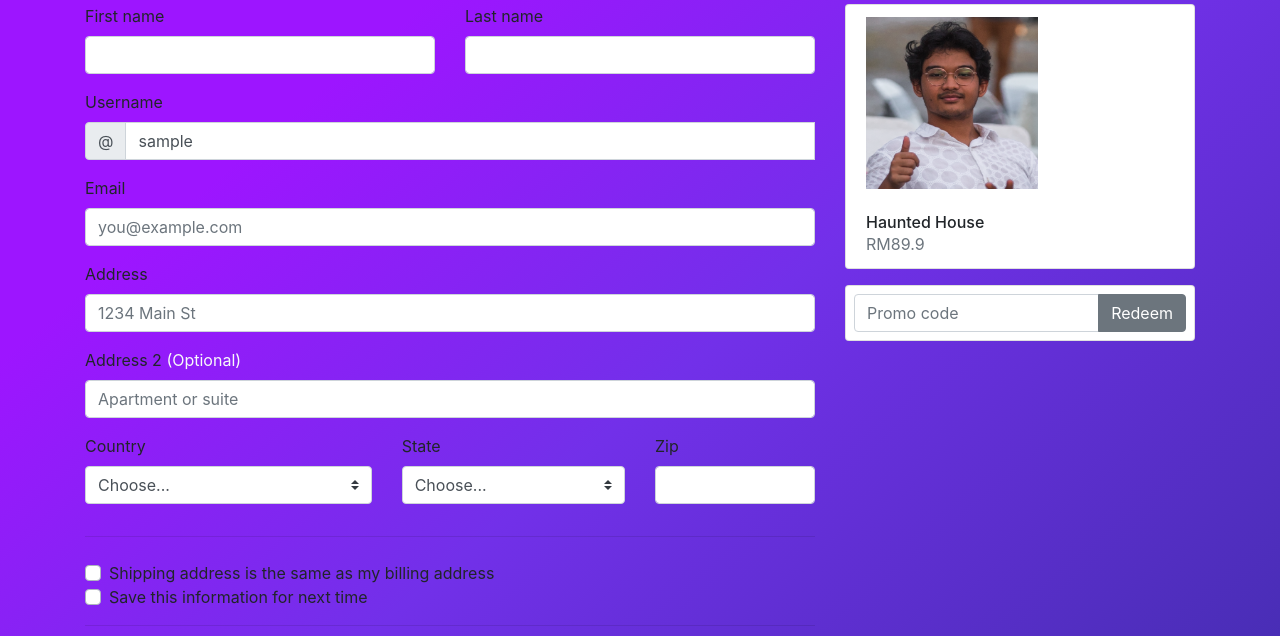
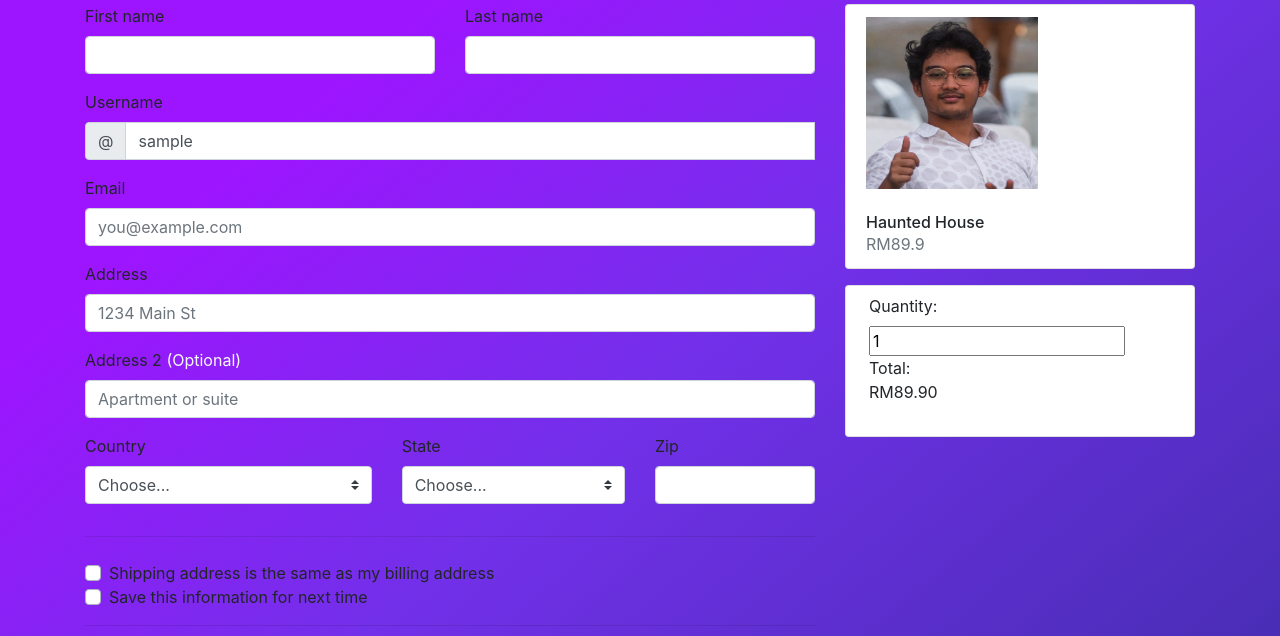
Before and after one commit to JustinCJM/BIT210-Assignment, a PHP site: page /Kpayment.php?productid=26 in a window 1280 px wide. Shown: the part 303-939 px from the top of the page. Run offline with PHP 8.4, Linux system fonts and the light colour scheme; the visitor is signed in with stand-in values (Sample User, id 1); data comes from the database, SQL or seed files in the repository; some libraries are stand-ins or nearby versions.

Commit message:
completely works now

```diff
--- a/Kpayment.php
+++ b/Kpayment.php
@@ -59,10 +59,12 @@ require_once 'includes/dbh.inc.php';
           </ul>
 
           <form class="card p-2">
-            <div class="input-group">
-              <input type="text" class="form-control" placeholder="Promo code">
+            <div class="col-md-3 mb-3">
+              <label for="quantity">Quantity:</label>
+              <input type="number" id="quantityInput" name="quantity" min="1" value="1">
+              <label for="total" id="totalLabel">Total: RM<?php echo $productPrice?>0</label>
               <div class="input-group-append">
-                <button type="submit" class="btn btn-secondary">Redeem</button>
+
               </div>
             </div>
           </form>
@@ -102,7 +104,7 @@ require_once 'includes/dbh.inc.php';
 
             <div class="mb-3">
               <label for="email">Email </label>
-              <input type="email" class="form-control" id="email" placeholder="you@example.com">
+              <input type="email" class="form-control" name="email" id="email" placeholder="you@example.com">
               <div class="invalid-feedback">
                 Please enter a valid email address for shipping updates.
               </div>
@@ -110,7 +112,7 @@ require_once 'includes/dbh.inc.php';
 
             <div class="mb-3">
               <label for="address">Address</label>
-              <input type="text" class="form-control" id="address" placeholder="1234 Main St" required="">
+              <input type="text" class="form-control" name="address" id="address" placeholder="1234 Main St" required="">
               <div class="invalid-feedback">
                 Please enter your shipping address.
               </div>
@@ -118,13 +120,13 @@ require_once 'includes/dbh.inc.php';
 
             <div class="mb-3">
               <label for="address2">Address 2 <span class="text-light">(Optional)</span></label>
-              <input type="text" class="form-control" id="address2" placeholder="Apartment or suite">
+              <input type="text" class="form-control" name="address2" id="address2" placeholder="Apartment or suite">
             </div>
 
             <div class="row">
               <div class="col-md-5 mb-3">
                 <label for="country">Country</label>
-                <select class="custom-select d-block w-100" id="country" required="">
+                <select class="custom-select d-block w-100" name="country" id="country" required="">
                   <option value="">Choose...</option>
                   <?php
                     $countries = array(
@@ -166,7 +168,7 @@ require_once 'includes/dbh.inc.php';
               </div>
               <div class="col-md-4 mb-3">
                 <label for="state">State</label>
-                  <select class="custom-select d-block w-100" id="state" required="">
+                  <select class="custom-select d-block w-100" name="state" id="state" required="">
                         <option value="">Choose...</option>
                         <?php
                         $malaysiaStates = array(
@@ -185,7 +187,7 @@ require_once 'includes/dbh.inc.php';
               </div>
               <div class="col-md-3 mb-3">
                 <label for="zip">Zip</label>
-                <input type="text" class="form-control" id="zip" placeholder="" required="">
+                <input type="text" class="form-control" name="zip" id="zip" placeholder="" required="">
                 <div class="invalid-feedback">
                   Zip code required.
                 </div>
@@ -250,8 +252,12 @@ require_once 'includes/dbh.inc.php';
                   Security code required
                 </div>
               </div>
+               <input type="hidden" id="orderQuantity" name="quantity" value="1">
+               <input type="hidden" id="price" name="price" value="<?php echo $productPrice ?>">
+              <input type="hidden" id="productID" name="productID" value="<?php echo $_GET['productid']?>">
             </div>
             <hr class="mb-4">
+
             <button class="btn btn-primary btn-lg btn-block" type="submit">Pay</button>
           </form>
         </div>
@@ -267,24 +273,21 @@ require_once 'includes/dbh.inc.php';
       </footer>
     </div>
 
-    <!-- Bootstrap core JavaScript
-    ================================================== -->
-    <!-- Placed at the end of the document so the pages load faster -->
+
     <script src="https://code.jquery.com/jquery-3.2.1.slim.min.js" integrity="sha384-KJ3o2DKtIkvYIK3UENzmM7KCkRr/rE9/Qpg6aAZGJwFDMVNA/GpGFF93hXpG5KkN" crossorigin="anonymous"></script>
     <script>window.jQuery || document.write('<script src="../../assets/js/vendor/jquery-slim.min.js"><\/script>')</script>
     <script src="../../assets/js/vendor/popper.min.js"></script>
     <script src="../../dist/js/bootstrap.min.js"></script>
     <script src="../../assets/js/vendor/holder.min.js"></script>
     <script>
-      // Example starter JavaScript for disabling form submissions if there are invalid fields
+
       (function() {
         'use strict';
 
         window.addEventListener('load', function() {
-          // Fetch all the forms we want to apply custom Bootstrap validation styles to
+
           var forms = document.getElementsByClassName('needs-validation');
 
-          // Loop over them and prevent submission
           var validation = Array.prototype.filter.call(forms, function(form) {
             form.addEventListener('submit', function(event) {
               if (form.checkValidity() === false) {
@@ -298,5 +301,25 @@ require_once 'includes/dbh.inc.php';
       })();
     </script>
 
+    <script>
+        var productPrice = <?php echo $productPrice; ?>;
+
+        document.getElementById('quantityInput').addEventListener('input', function() {
+            var quantity = this.value;
+            var total = productPrice * quantity;
+
+            // Display total with a dollar sign
+            document.getElementById('totalLabel').innerText = 'Total: RM' + total.toFixed(2);
+        });
+    </script>
+
+    <script>
+
+        document.getElementById('quantityInput').addEventListener('input', function() {
+            document.getElementById('orderQuantity').value = this.value;
+        });
+    </script>
+
+
 
 </body></html>
--- a/Kpayment_success.php
+++ b/Kpayment_success.php
@@ -27,9 +27,6 @@
     />
   </head>
   <body>
-    <?php
-    //unset($_SESSION['edit_product_id']);
-    ?>
   <div class="container mt-5">
         <div class="alert alert-success" role="alert">
             You have Successfully Purchased!
@@ -39,7 +36,7 @@
     <script>
         // JavaScript to redirect after 4 seconds
         setTimeout(function() {
-            window.location.href = 'merchantDashboard.php';
+            window.location.href = 'index.php';
         }, 2000);
     </script>
 </body>
--- a/includes/headers/header_customer.inc.php
+++ b/includes/headers/header_customer.inc.php
@@ -47,7 +47,7 @@
         <a
           class="nav-link"
           aria-current="page"
-          href="Kpayment.php?productid=26"
+          href="Kpayment.php?productid=26 "
           >Products</a
         >
         <!--change to product catalog when done;-->
--- a/includes/login/login.inc.php
+++ b/includes/login/login.inc.php
@@ -45,6 +45,7 @@ if($_SERVER["REQUEST_METHOD"] === "POST") {
         session_id($sessionID);
 
         $_SESSION["user_username"] = $user_info[0]["username"];
+        $_SESSION["uID"] = $user_info[0]["customerID"];
 
         $_SESSION["last_regeneration"] = time();
 
@@ -61,6 +62,7 @@ if($_SERVER["REQUEST_METHOD"] === "POST") {
     session_id($sessionID);
 
     $_SESSION["user_username"] = $user_info[0]["username"];
+    $_SESSION["uID"] = $user_info[0]["customerID"];
 
     $_SESSION["last_regeneration"] = time();
 
```
Also changed, not shown: Kpayment_init.php (+40 -6 lines).
